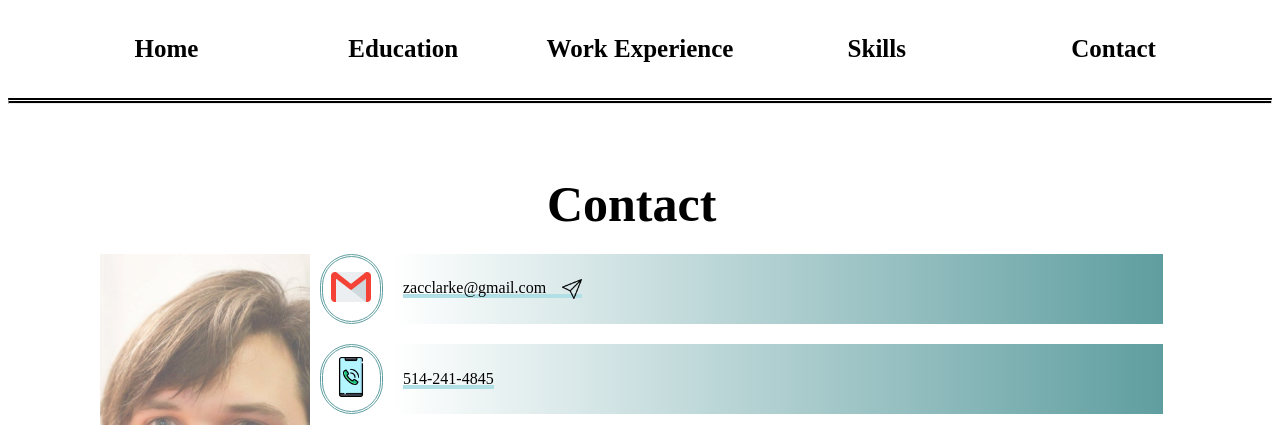
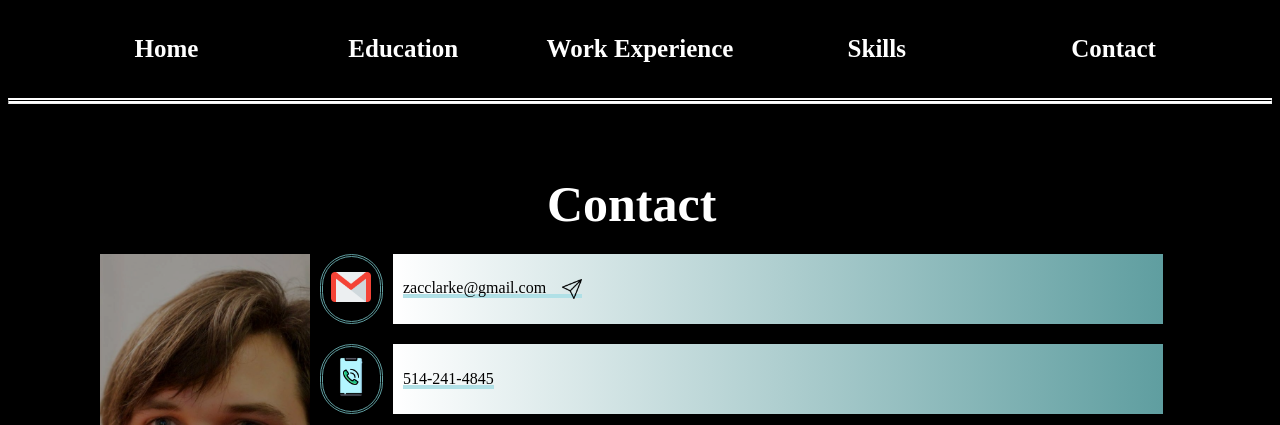
Before and after one commit to zac-clarke/final-site, a plain HTML site: page Pages/Contact.html in a window 1280 px wide. Shown: the top 425 px of the page. Drawn offline with Linux system fonts and the light colour scheme.

Commit message:
Fix background color

```diff
--- a/Css/Style.css
+++ b/Css/Style.css
@@ -12,6 +12,7 @@ th.Menu{
     border-collapse: collapse;
     border-radius: 20px;
     font-size: 25px;
+    color: white;
 }
 
 th.Menu:hover{
@@ -22,7 +23,12 @@ th.Menu:hover{
 hr.Menu{
     width: auto;
     margin-top: 30px;
-    border-top: 5px double black;
+    border-top: 5px double white;
+}
+
+/* Body setting*/
+body.background{
+    background-color: black;
 }
 
 table.ContactMain{
@@ -37,6 +43,7 @@ th.ContactMain{
     font-size: 50px;
     margin-left: auto;
     margin-right: auto;
+    color: white;
 }
 
 td.ContracLeftBar{
@@ -47,6 +54,7 @@ td.ContracLeftBar{
     vertical-align: bottom;
     text-align: center;
     font-size: 20px;
+    color: white;
 }
 
 td.ContactMain{
--- a/Pages/Contact.html
+++ b/Pages/Contact.html
@@ -5,7 +5,7 @@
     <link rel="stylesheet" href="../Css/Style.css">
     <title>Contact</title>
 </head>
-<body>
+<body class="background">
     <table class="Menu">
         <tr class="Menu">
             <th class="Menu" style="width: 20%">
```
